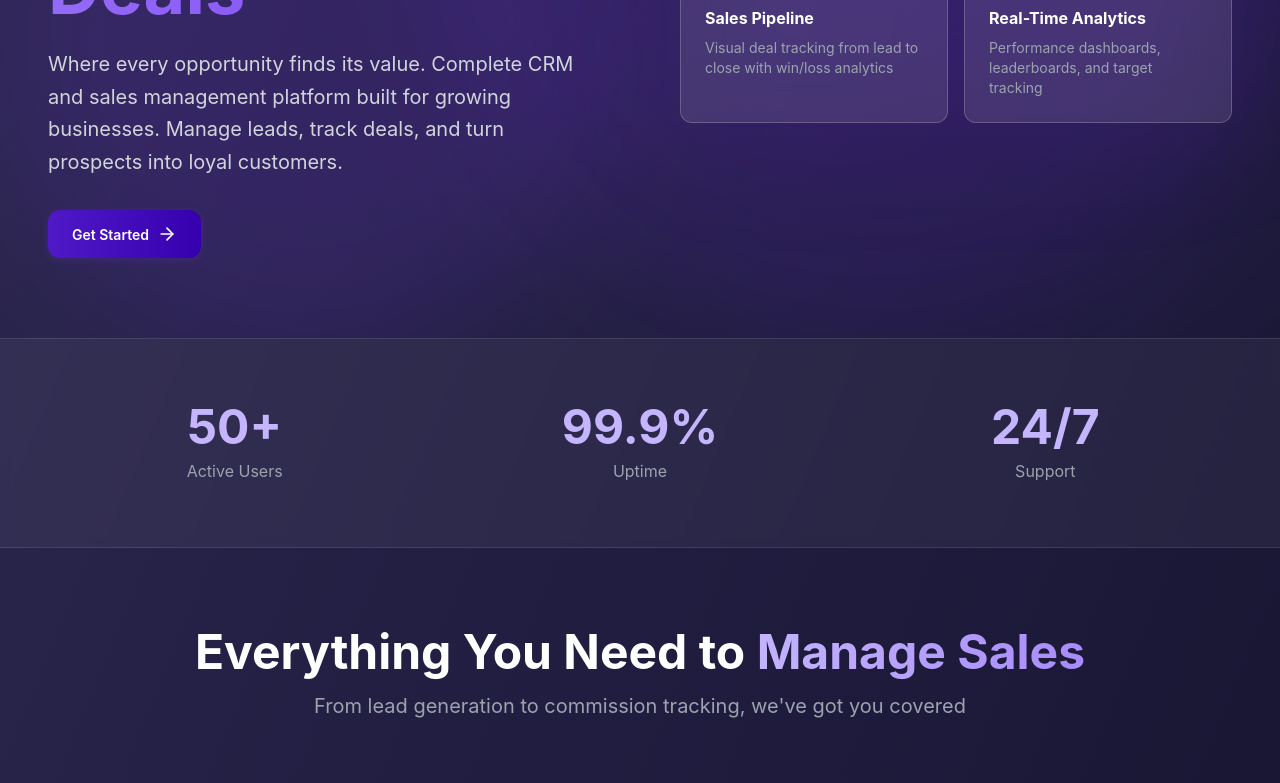
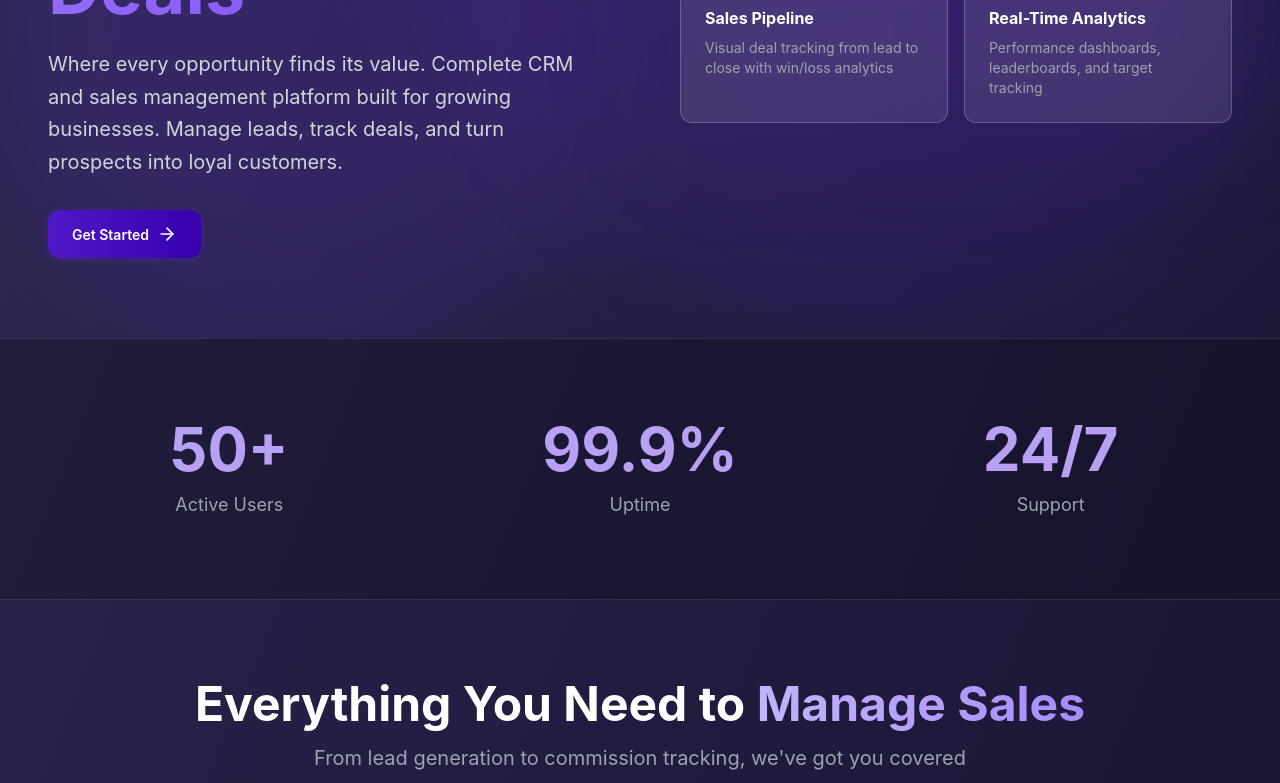
Before and after one commit to Hellen923/Startboom_system, a React (Create React App) app in the folder startboom-digital/frontend/: page / in a window 1280 px wide. Shown: the part 520-1303 px from the top of the page. Built offline with nearby package versions, Linux system fonts and the light colour scheme; no server answers.

Commit message:
Updated landing page with design improvements

```diff
--- a/startboom-digital/frontend/src/pages/LandingPage.js
+++ b/startboom-digital/frontend/src/pages/LandingPage.js
@@ -179,9 +179,9 @@ const LandingPage = () => {
       </section>
 
       {/* Stats Section */}
-      <section className="py-16 px-6 lg:px-12 border-y border-white/10 backdrop-blur-sm bg-white/5">
+      <section className="py-20 px-6 lg:px-12 border-y border-white/10 bg-black/20">
         <div className="container mx-auto">
-          <div className="grid grid-cols-3 gap-8">
+          <div className="grid grid-cols-1 md:grid-cols-3 gap-12">
             {stats.map((stat, index) => (
               <motion.div
                 key={index}
@@ -191,8 +191,8 @@ const LandingPage = () => {
                 viewport={{ once: true }}
                 className="text-center"
               >
-                <div className="text-4xl lg:text-5xl font-bold text-[#C4B5FD] mb-2">{stat.value}</div>
-                <div className="text-gray-400">{stat.label}</div>
+                <div className="text-5xl lg:text-6xl font-bold text-purple-300 mb-3">{stat.value}</div>
+                <div className="text-lg text-gray-400">{stat.label}</div>
               </motion.div>
             ))}
           </div>
```
